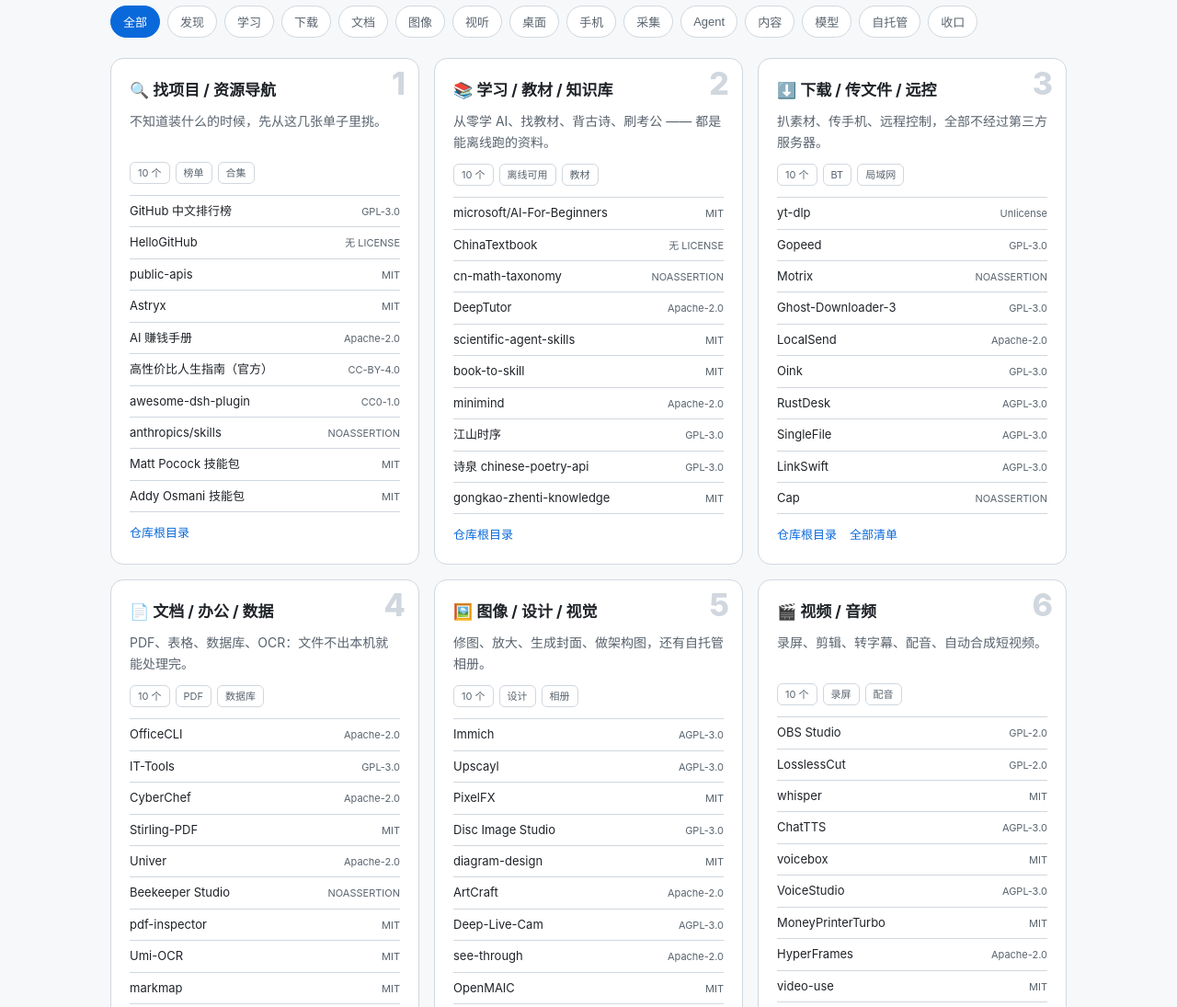
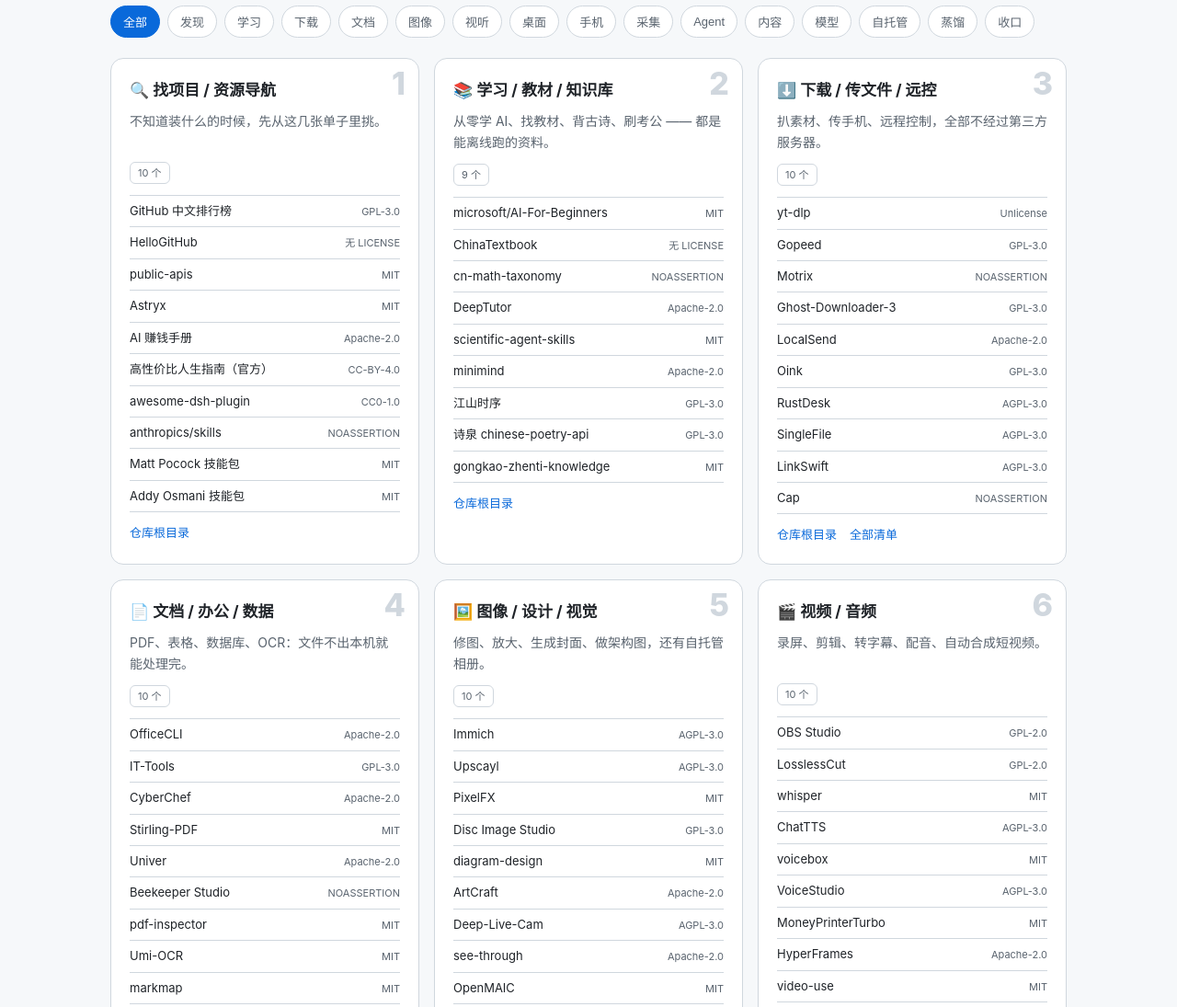
Before and after one commit to xushan628/github-free-guide, a plain HTML site: page docs/index.html in a window 1280 px wide. Shown: the part 360-1455 px from the top of the page at 92% size. Drawn offline with Linux system fonts and the light colour scheme.

Commit message:
feat: 收录仓颉 cangjie-skill（书→skill 蒸馏），站点新增第 15 类

```diff
--- a/docs/index.html
+++ b/docs/index.html
@@ -98,10 +98,10 @@
       找资源 · 用工具 · 用 AI · 自动化与上线 · 省钱避坑 · 其他（暂时归不了类的）—— 每条资源实测可达，每个素材附许可证。
     </p>
     <div class="stats">
-      <span class="stat"><b>14</b> 组分类</span>
+      <span class="stat"><b>15</b> 组分类</span>
       <span class="stat"><b>200</b> 个图标已入库</span>
       <span class="stat"><b id="stat-datasets">5</b> 个开源数据集</span>
-      <span class="stat"><b>134</b> 个精选项目</span>
+      <span class="stat"><b>135</b> 个精选项目</span>
     </div>
   </div>
 </header>
@@ -159,7 +159,7 @@
   const DATA = [
     { no:"1", cat:"发现", icon:"🔍", title:"找项目 / 资源导航",
       desc:"不知道装什么的时候，先从这几张单子里挑。",
-      tags:["10 个","榜单","合集"],
+      tags:["10 个"],
       items:[
         {name:"GitHub 中文排行榜", license:"GPL-3.0", repo_url:"https://github.com/ChHsiching/GitHub-Chinese-Top-Charts"},
         {name:"HelloGitHub", license:"无 LICENSE", repo_url:"https://github.com/521xueweihan/HelloGitHub"},
@@ -176,14 +176,13 @@
 
     { no:"2", cat:"学习", icon:"📚", title:"学习 / 教材 / 知识库",
       desc:"从零学 AI、找教材、背古诗、刷考公 —— 都是能离线跑的资料。",
-      tags:["10 个","离线可用","教材"],
+      tags:["9 个"],
       items:[
         {name:"microsoft/AI-For-Beginners", license:"MIT", repo_url:"https://github.com/microsoft/AI-For-Beginners"},
         {name:"ChinaTextbook", license:"无 LICENSE", repo_url:"https://github.com/TapXWorld/ChinaTextbook"},
         {name:"cn-math-taxonomy", license:"NOASSERTION", repo_url:"https://github.com/xiaoyang111222/cn-math-taxonomy"},
         {name:"DeepTutor", license:"Apache-2.0", repo_url:"https://github.com/HKUDS/DeepTutor"},
         {name:"scientific-agent-skills", license:"MIT", repo_url:"https://github.com/K-Dense-AI/scientific-agent-skills"},
-        {name:"book-to-skill", license:"MIT", repo_url:"https://github.com/virgiliojr94/book-to-skill"},
         {name:"minimind", license:"Apache-2.0", repo_url:"https://github.com/jingyaogong/minimind"},
         {name:"江山时序", license:"GPL-3.0", repo_url:"https://github.com/DeanChensj/jiangshan-map"},
         {name:"诗泉 chinese-poetry-api", license:"GPL-3.0", repo_url:"https://github.com/palemoky/chinese-poetry-api"},
@@ -193,7 +192,7 @@
 
     { no:"3", cat:"下载", icon:"⬇️", title:"下载 / 传文件 / 远控",
       desc:"扒素材、传手机、远程控制，全部不经过第三方服务器。",
-      tags:["10 个","BT","局域网"],
+      tags:["10 个"],
       items:[
         {name:"yt-dlp", license:"Unlicense", repo_url:"https://github.com/yt-dlp/yt-dlp"},
         {name:"Gopeed", license:"GPL-3.0", repo_url:"https://github.com/GopeedLab/gopeed"},
@@ -210,7 +209,7 @@
 
     { no:"4", cat:"文档", icon:"📄", title:"文档 / 办公 / 数据",
       desc:"PDF、表格、数据库、OCR：文件不出本机就能处理完。",
-      tags:["10 个","PDF","数据库"],
+      tags:["10 个"],
       items:[
         {name:"OfficeCLI", license:"Apache-2.0", repo_url:"https://github.com/iOfficeAI/OfficeCLI"},
         {name:"IT-Tools", license:"GPL-3.0", repo_url:"https://github.com/CorentinTh/it-tools"},
@@ -227,7 +226,7 @@
 
     { no:"5", cat:"图像", icon:"🖼️", title:"图像 / 设计 / 视觉",
       desc:"修图、放大、生成封面、做架构图，还有自托管相册。",
-      tags:["10 个","设计","相册"],
+      tags:["10 个"],
       items:[
         {name:"Immich", license:"AGPL-3.0", repo_url:"https://github.com/immich-app/immich"},
         {name:"Upscayl", license:"AGPL-3.0", repo_url:"https://github.com/upscayl/upscayl"},
@@ -244,7 +243,7 @@
 
     { no:"6", cat:"视听", icon:"🎬", title:"视频 / 音频",
       desc:"录屏、剪辑、转字幕、配音、自动合成短视频。",
-      tags:["10 个","录屏","配音"],
+      tags:["10 个"],
       items:[
         {name:"OBS Studio", license:"GPL-2.0", repo_url:"https://github.com/obsproject/obs-studio"},
         {name:"LosslessCut", license:"GPL-2.0", repo_url:"https://github.com/mifi/lossless-cut"},
@@ -260,8 +259,8 @@
       links:[["仓库根目录", REPO+"/tree/main"]] },
 
     { no:"7", cat:"桌面", icon:"🖥️", title:"桌面 / 输入 / 系统",
-      desc:"输入法、剪贴板、窗口管理、下载器之外的系统级小工具。",
-      tags:["10 个","输入法","剪贴板"],
+      desc:"输入法、剪贴板、窗口管理、系统级小工具。",
+      tags:["10 个"],
       items:[
         {name:"Hyprland", license:"BSD-3-Clause", repo_url:"https://github.com/hyprwm/Hyprland"},
         {name:"Worktrunk", license:"Apache-2.0", repo_url:"https://github.com/max-sixty/worktrunk"},
@@ -278,7 +277,7 @@
 
     { no:"8", cat:"手机", icon:"📱", title:"手机 / 端侧",
       desc:"在手机上跑 agent、去广告、改光猫、装 TVBox。",
-      tags:["5 个","安卓","端侧"],
+      tags:["5 个"],
       items:[
         {name:"Mika", license:"Apache-2.0", repo_url:"https://github.com/wangzan101/Mika"},
         {name:"Cactus", license:"Apache-2.0", repo_url:"https://github.com/cactus-compute/cactus"},
@@ -290,7 +289,7 @@
 
     { no:"9", cat:"采集", icon:"🕷️", title:"采集 / 求职 / 安全",
       desc:"爬数据、投简历、查用户名、做逆向 —— 都要注意条款与授权。",
-      tags:["10 个","爬虫","求职"],
+      tags:["10 个"],
       items:[
         {name:"MediaCrawler", license:"NOASSERTION", repo_url:"https://github.com/NanmiCoder/MediaCrawler"},
         {name:"Crawl4AI", license:"Apache-2.0", repo_url:"https://github.com/unclecode/crawl4ai"},
@@ -307,7 +306,7 @@
 
     { no:"10", cat:"Agent", icon:"🤖", title:"Agent 框架 / 插件",
       desc:"让 agent 真正干活的底座：工作台、浏览器、插件生态。",
-      tags:["10 个","框架","插件"],
+      tags:["10 个"],
       items:[
         {name:"DeepSeek Harness", license:"MIT", repo_url:"https://github.com/deepseek-ai/deepseek-harness"},
         {name:"DS Bot", license:"Apache-2.0", repo_url:"https://github.com/Fei2411/DS-Bot"},
@@ -324,7 +323,7 @@
 
     { no:"11", cat:"内容", icon:"✍️", title:"AI 内容 / 自媒体 / 写作",
       desc:"写小说、做小红书、生成封面卡片、去 AI 味。",
-      tags:["10 个","写作","自媒体"],
+      tags:["10 个"],
       items:[
         {name:"oh-story-claudecode", license:"MIT", repo_url:"https://github.com/zenstory-ai/oh-story-claudecode"},
         {name:"webnovel-writer", license:"GPL-3.0", repo_url:"https://github.com/lingfengQAQ/webnovel-writer"},
@@ -341,7 +340,7 @@
 
     { no:"12", cat:"模型", icon:"⚙️", title:"模型 / 网关 / 开发规范",
       desc:"免费额度聚合、本地训练、官方技能库、代码审查。",
-      tags:["10 个","网关","训练"],
+      tags:["10 个"],
       items:[
         {name:"OmniRoute", license:"MIT", repo_url:"https://github.com/cheaper-inference/OmniRoute"},
         {name:"Unsloth", license:"Apache-2.0", repo_url:"https://github.com/unslothai/unsloth"},
@@ -358,7 +357,7 @@
 
     { no:"13", cat:"自托管", icon:"🏠", title:"其他项目 / 自托管",
       desc:"一时归不了类的：ERP、股票、命盘、闲鱼自动化。",
-      tags:["10 个","自托管","待归类"],
+      tags:["10 个"],
       items:[
         {name:"Octop", license:"MIT", repo_url:"https://github.com/TencentCloud/Octop"},
         {name:"OpenStock", license:"AGPL-3.0", repo_url:"https://github.com/Open-Dev-Society/OpenStock"},
@@ -373,9 +372,18 @@
       ],
       links:[["仓库根目录", REPO+"/tree/main"]] },
 
-    { no:"14", cat:"收口", icon:"📦", title:"剩余收口",
-      desc:"前面 13 类装不下的，都在这里。",
-      tags:["9 个","零散","补充"],
+    { no:"14", cat:"蒸馏", icon:"⚗️", title:"书 / 长视频 → Agent Skills",
+      desc:"把一本书、一期播客、一场长访谈，蒸馏成 agent 能调用的技能包。",
+      tags:["2 个"],
+      items:[
+        {name:"仓颉 cangjie-skill", license:"MIT", repo_url:"https://github.com/kangarooking/cangjie-skill"},
+        {name:"book-to-skill", license:"MIT", repo_url:"https://github.com/virgiliojr94/book-to-skill"}
+      ],
+      links:[["仓库根目录", REPO+"/tree/main"],["全部清单", REPO+"/blob/main/30-ai/projects.md"]] },
+
+    { no:"15", cat:"收口", icon:"📦", title:"剩余收口",
+      desc:"前面 14 类装不下的，都在这里。",
+      tags:["9 个"],
       items:[
         {name:"gods-eye-view", license:"NOASSERTION", repo_url:"https://github.com/bilawalsidhu/gods-eye-view"},
         {name:"Uptime Kuma", license:"MIT", repo_url:"https://github.com/louislam/uptime-kuma"},
@@ -387,7 +395,7 @@
         {name:"DBX", license:"Apache-2.0", repo_url:"https://github.com/t8y2/dbx"},
         {name:"jianhao-travel-planner", license:"MIT", repo_url:"https://github.com/awangwang123/jianhao-travel-planner"}
       ],
-      links:[["仓库根目录", REPO+"/tree/main"]] },
+      links:[["仓库根目录", REPO+"/tree/main"]] }
   ];
 
   // ---- 数据集数量来自生成块（scripts/sync_atlas.py 写入），保证与 datasets.json 不漂移 ----
```
Also changed, not shown: 2 other files.
